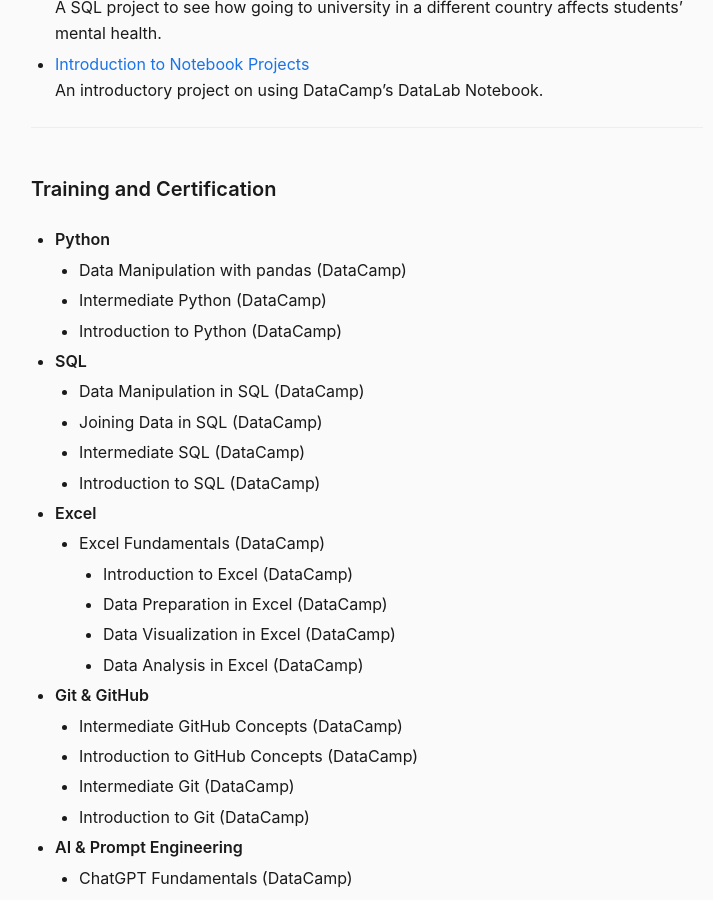
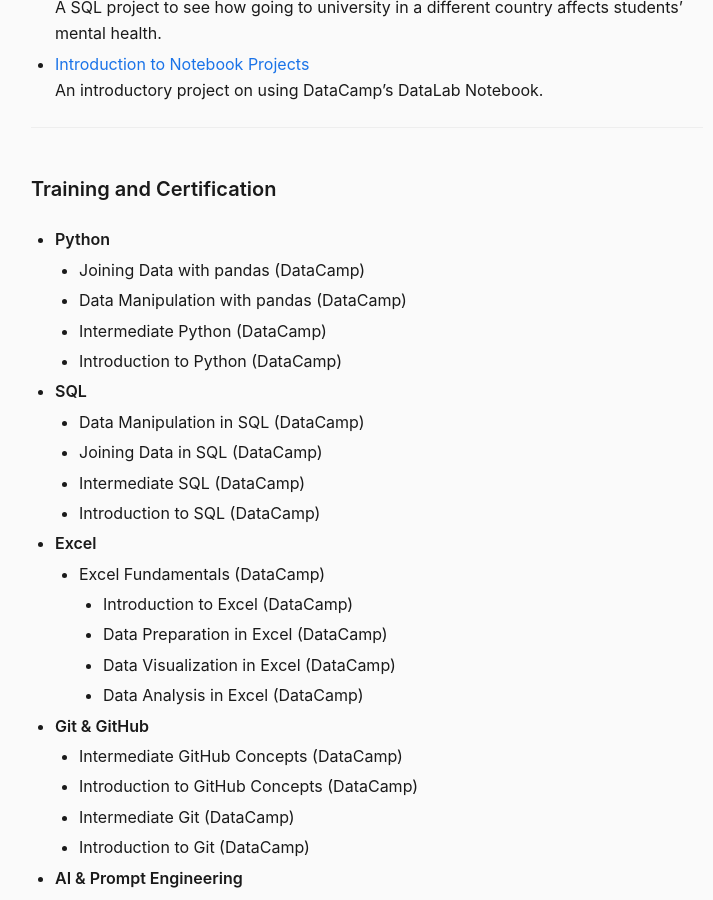
Before and after one commit to muntasimulhaque/muntasimulhaque.github.io, a Jekyll site: the page built from index.md, in a window 1280 px wide and 900 px high, scrolled down 2384 px. Shown: the whole window, without its empty margins (273-986 px from the left). Built offline with Jekyll 4.4.1, drawn with Linux system fonts in a browser that asks for light colours.

Commit message:
pandas data joining course

```diff
--- a/index.md
+++ b/index.md
@@ -66,6 +66,7 @@
 #### Training and Certification
 
 * **Python**
+    * Joining Data with pandas (DataCamp)
     * Data Manipulation with pandas (DataCamp)
     * Intermediate Python (DataCamp)
     * Introduction to Python (DataCamp)
```
